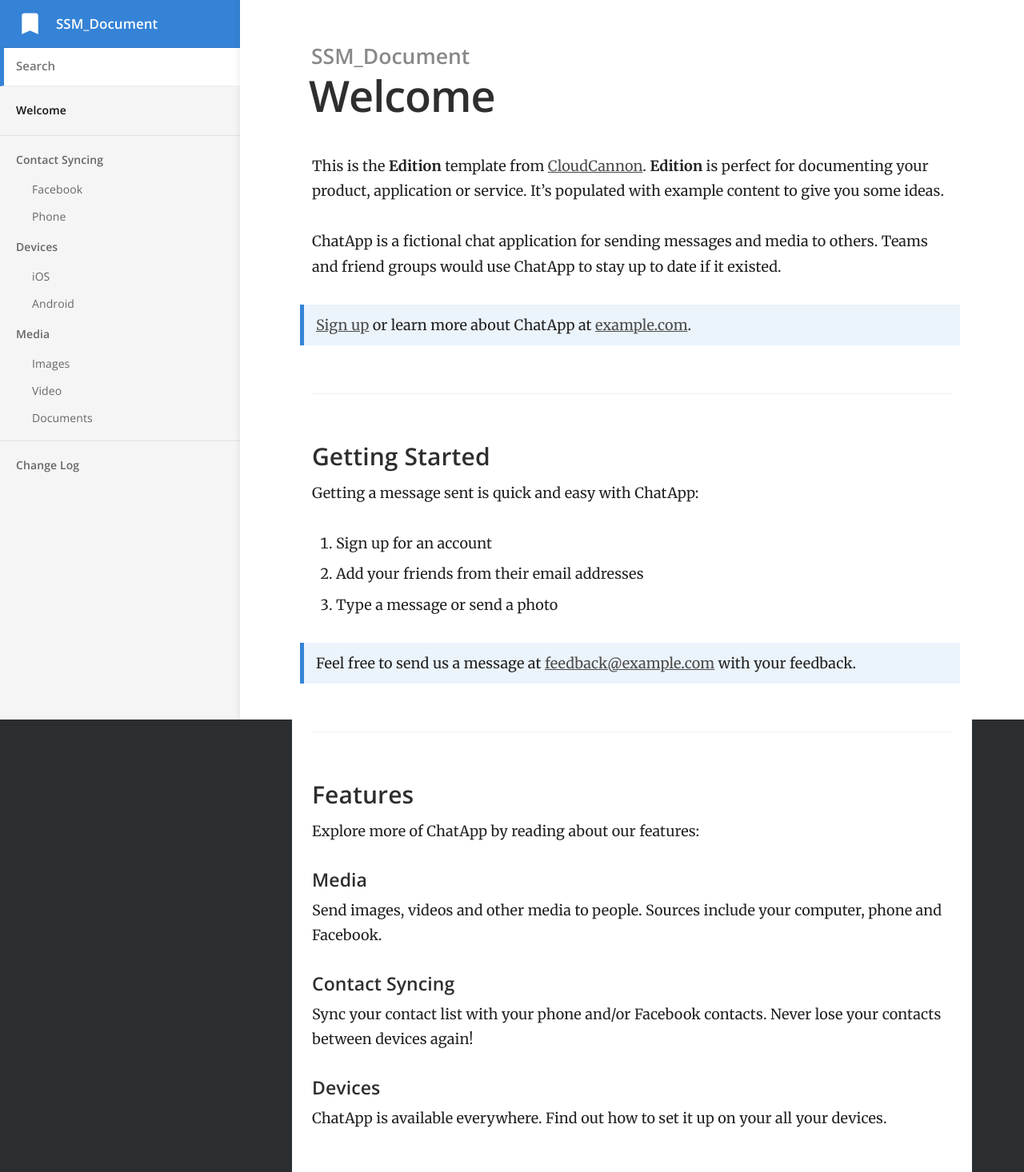
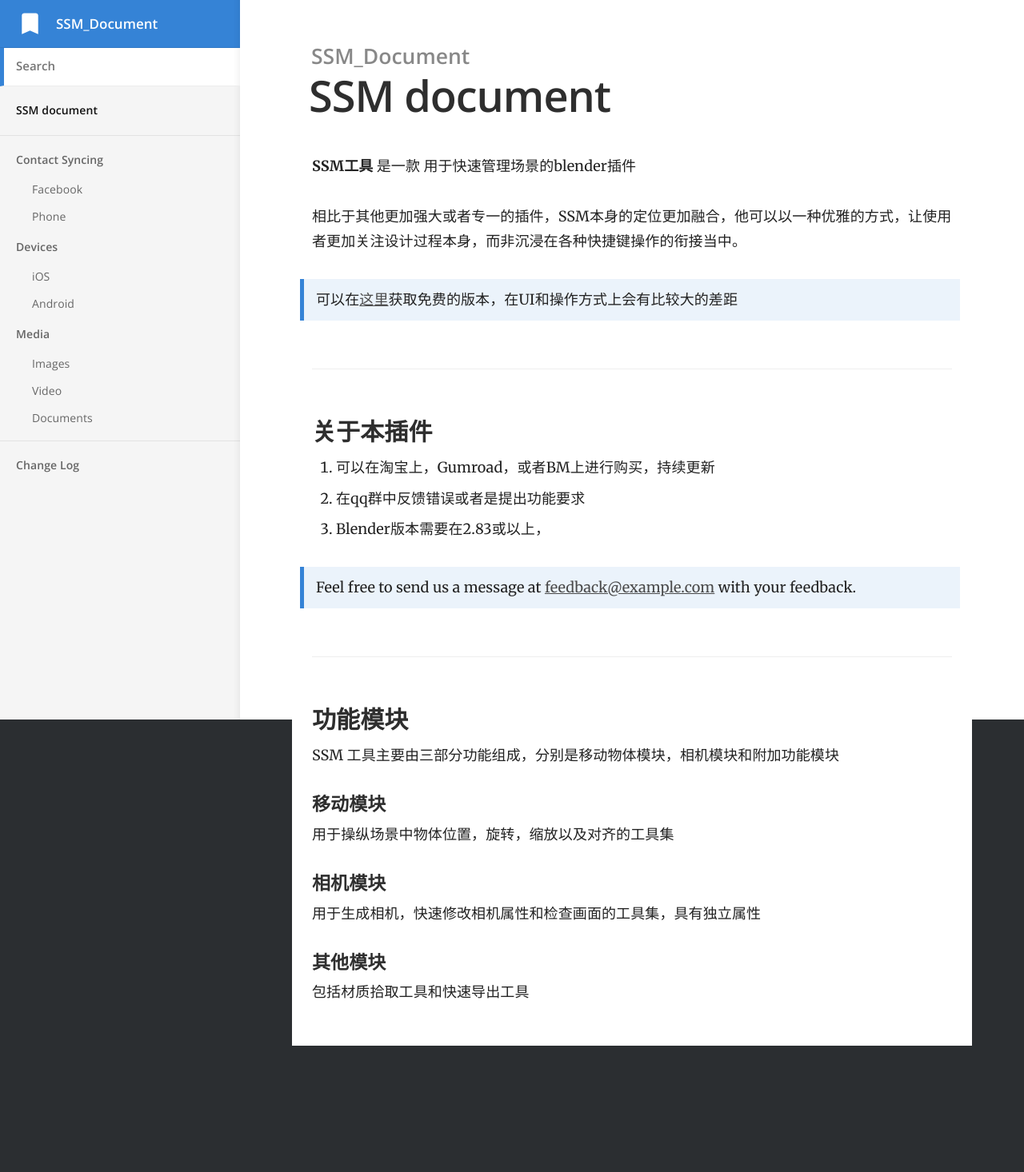
Before and after one commit to atticus-lv/SSM_document, a Jekyll site: the page built from index.md, in a window 1280 px wide. Shown: the whole page at 80% size. Built offline with Jekyll 4.4.1, drawn with Linux system fonts in a browser that asks for light colours; after the commit the page ends 1308 px from its top, so only the background shows below that.

Commit message:
index test

```diff
--- a/index.md
+++ b/index.md
@@ -1,38 +1,33 @@
 ---
-title: Welcome
+title: SSM document
 ---
 
-This is the **Edition** template from [CloudCannon](http://cloudcannon.com/).
-**Edition** is perfect for documenting your product, application or service.
-It's populated with example content to give you some ideas.
+**SSM工具** 是一款 用于快速管理场景的blender插件
 
-ChatApp is a fictional chat application for sending messages and media to others.
-Teams and friend groups would use ChatApp to stay up to date if it existed.
+相比于其他更加强大或者专一的插件，SSM本身的定位更加融合，他可以以一种优雅的方式，让使用者更加关注设计过程本身，而非沉浸在各种快捷键操作的衔接当中。
 
-> [Sign up](http://example.com/signup) or learn more about ChatApp at [example.com](http://example.com/).
+> 可以在[这里](https://github.com/atticus-lv/Smart-Scene-Manager_Free)获取免费的版本，在UI和操作方式上会有比较大的差距
 
-### Getting Started
+### 关于本插件
 
-Getting a message sent is quick and easy with ChatApp:
-
-1. Sign up for an account
-2. Add your friends from their email addresses
-3. Type a message or send a photo
+1. 可以在淘宝上，Gumroad，或者BM上进行购买，持续更新
+2. 在qq群中反馈错误或者是提出功能要求
+3. Blender版本需要在2.83或以上，
 
 > Feel free to send us a message at [feedback@example.com](mailto:feedback@example.com) with your feedback.
 
-### Features
+### 功能模块
 
-Explore more of ChatApp by reading about our features:
+SSM 工具主要由三部分功能组成，分别是移动物体模块，相机模块和附加功能模块
 
-#### Media
+####  移动模块
 
-Send images, videos and other media to people. Sources include your computer, phone and Facebook.
+用于操纵场景中物体位置，旋转，缩放以及对齐的工具集
 
-#### Contact Syncing
+#### 相机模块
 
-Sync your contact list with your phone and/or Facebook contacts. Never lose your contacts between devices again!
+用于生成相机，快速修改相机属性和检查画面的工具集，具有独立属性
 
-#### Devices
+#### 其他模块
 
-ChatApp is available everywhere. Find out how to set it up on your all your devices.
+包括材质拾取工具和快速导出工具
```
